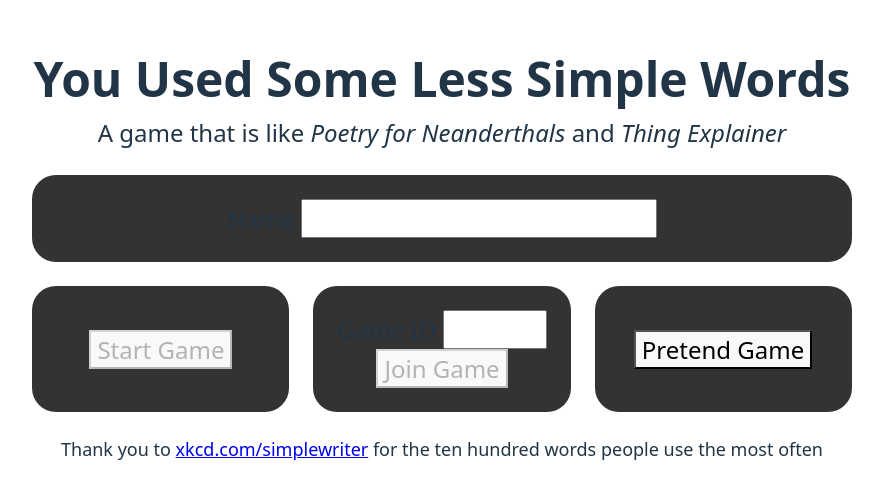
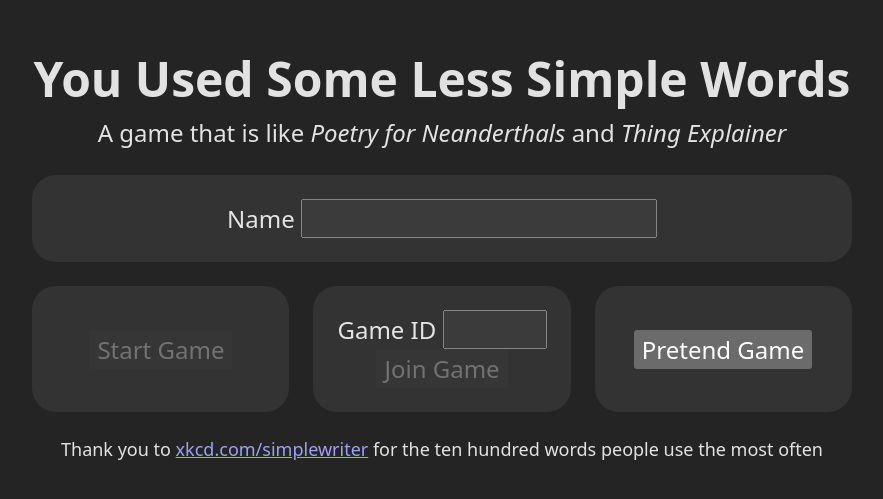
Before and after one commit to ThePotatoArchivist/less-simple-words, a Svelte app: page / in a window 1280 px wide. Shown: the part 147-646 px from the top of the page, without its empty margins (198-1081 px from the left). Built offline with nearby package versions, Linux system fonts and the light colour scheme.

Commit message:
Fix color scheme

```diff
--- a/src/app.css
+++ b/src/app.css
@@ -3,7 +3,7 @@
   line-height: 1.5;
   font-weight: 400;
 
-  color-scheme: light dark;
+  color-scheme: dark;
   color: rgba(255, 255, 255, 0.87);
   background-color: #242424;
 
@@ -32,16 +32,3 @@
   font-size: inherit;
   font-family: inherit;
 }
-
-@media (prefers-color-scheme: light) {
-  :root {
-    color: #213547;
-    background-color: #ffffff;
-  }
-  a:hover {
-    color: #747bff;
-  }
-  button {
-    background-color: #f9f9f9;
-  }
-}
```
